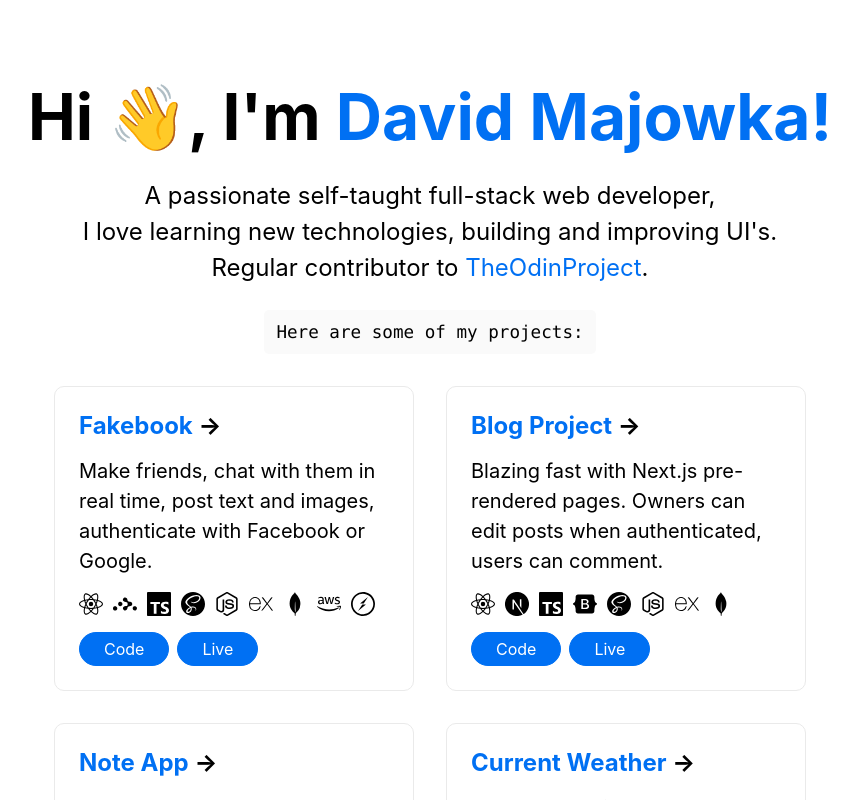
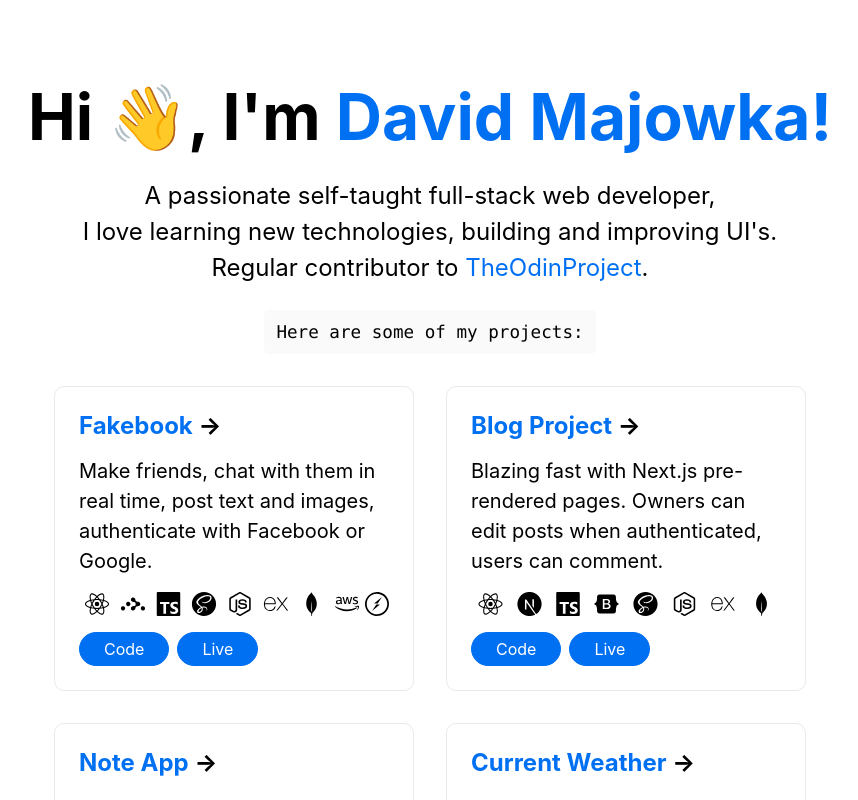
Before and after one commit to DoviMaj/portfolio, a Next.js app: page / in a window 1280 px wide. Shown: the top 800 px of the page, without its empty margins (210-1068 px from the left). Built offline with nearby package versions, Linux system fonts and the light colour scheme.

Commit message:
Support IOS safari #3

```diff
--- a/styles/Home.module.css
+++ b/styles/Home.module.css
@@ -102,11 +102,10 @@
 }
 
 .social {
-  display: -webkit-box;
-  display: -ms-flexbox;
-  display: flex;
-  gap: 20px;
+  display: grid;
+  grid-auto-flow: column;
   grid-gap: 20px;
+  grid-template-columns: repeat(3, 2fr);
   margin: 0 0 1em 0;
 }
 
--- a/styles/ProjectCard.module.css
+++ b/styles/ProjectCard.module.css
@@ -19,9 +19,10 @@
 
 .card_footer {
   margin: 1rem 0 0 0;
-  display: flex;
-  gap: 0.5rem;
-  grid-gap: 0.5rem;
+  display: grid;
+  grid-auto-flow: column;
+  grid-gap: 8px;
+  grid-template-columns: repeat(5, 2fr);
 }
 
 .card h3 {
@@ -54,8 +55,7 @@
 
 .tech_wrapper {
   margin: 1em 0;
-  display: flex;
-  gap: 10px;
-  grid-gap: 10px;
-  flex-wrap: wrap;
+  display: grid;
+  grid-auto-flow: column;
+  grid-template-columns: repeat(auto-fill, minmax(35px, 1fr));
 }
```
